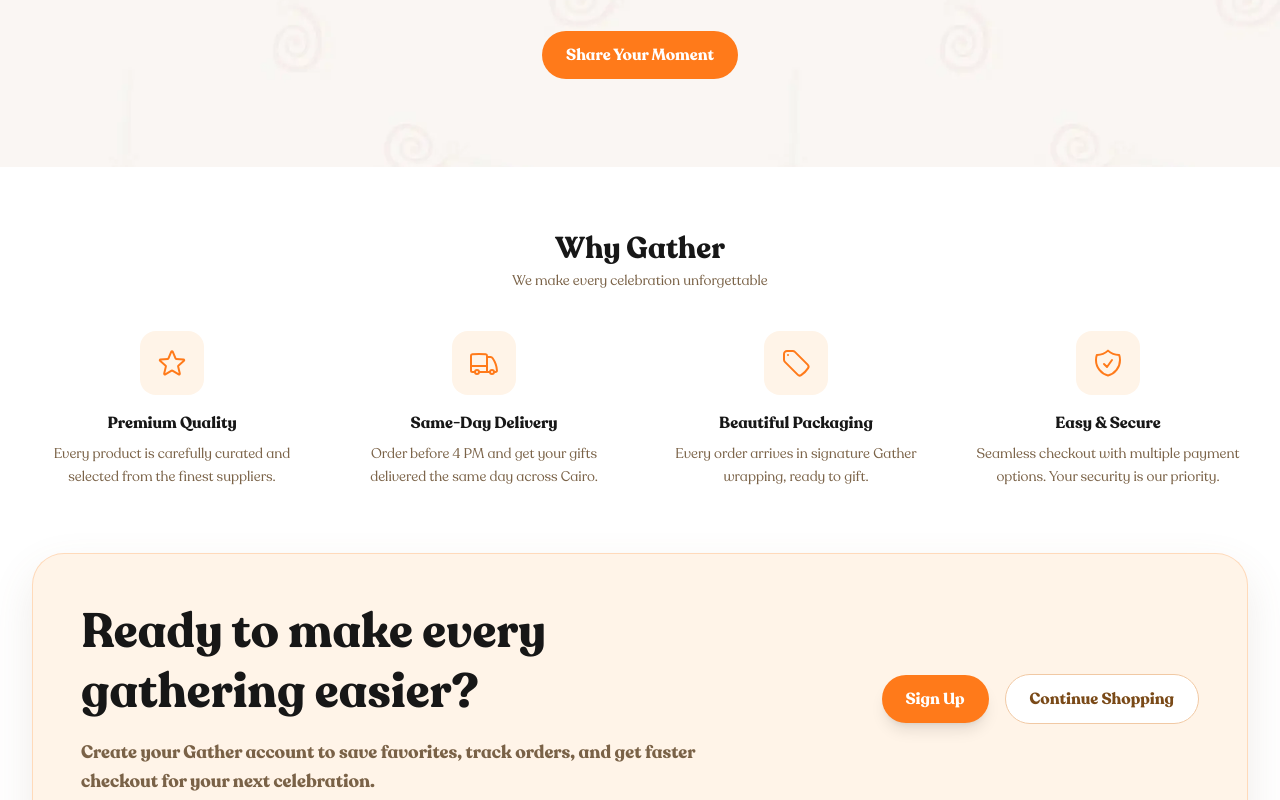
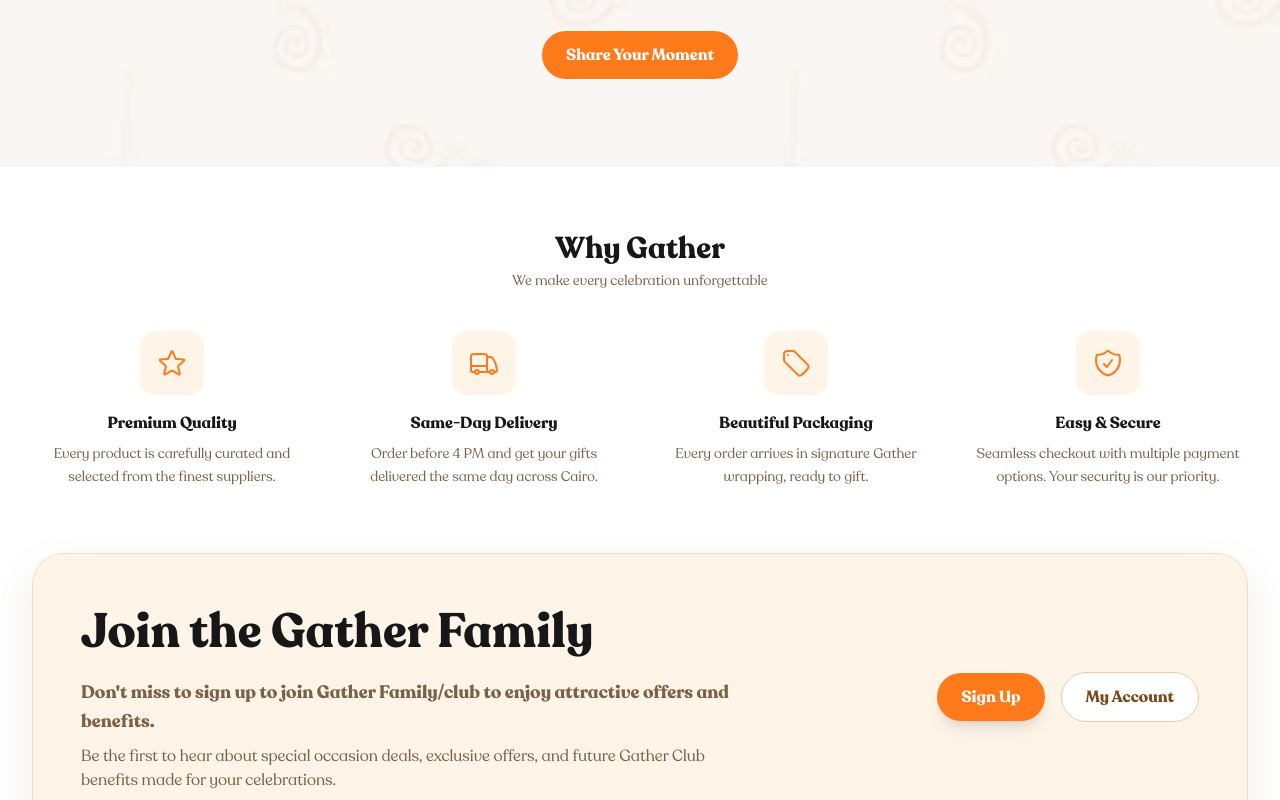
Before and after one commit to Word-of-Mouth-Marketing-agency/gather, a Next.js app: page / in a window 1280 px wide. Shown: the part 4382-5182 px from the top of the page. Built offline with nearby package versions, Linux system fonts and the light colour scheme.

Commit message:
copy: update signup CTA for Gather Family loyalty positioning

```diff
--- a/src/components/layout/PreFooterSignupCTA.tsx
+++ b/src/components/layout/PreFooterSignupCTA.tsx
@@ -3,9 +3,11 @@
 import { useSyncExternalStore } from 'react'
 import Link from 'next/link'
 import { usePathname } from 'next/navigation'
+import { useCustomerSession } from '@/lib/customer-auth'
 
 export default function PreFooterSignupCTA() {
   const pathname = usePathname()
+  const session = useCustomerSession()
   const mounted = useSyncExternalStore(subscribeToMount, () => true, () => false)
 
   if (!mounted || pathname.startsWith('/products/')) return null
@@ -17,19 +19,25 @@ export default function PreFooterSignupCTA() {
           <div className="relative flex flex-col lg:flex-row lg:items-center lg:justify-between gap-8 text-center lg:text-left">
             <div className="max-w-2xl">
               <h2 className="text-3xl sm:text-4xl lg:text-5xl font-bold leading-tight text-[#171717]">
-                Ready to make every gathering easier?
+                Join the Gather Family
               </h2>
               <p className="mt-4 text-base sm:text-lg font-bold leading-relaxed text-[#7a6247]">
-                Create your Gather account to save favorites, track orders, and get faster checkout for your next celebration.
+                Don&apos;t miss to sign up to join Gather Family/club to enjoy attractive offers and benefits.
+              </p>
+              <p className="mt-2 text-sm sm:text-base text-[#7a6247]">
+                Be the first to hear about special occasion deals, exclusive offers, and future Gather Club benefits made for your celebrations.
               </p>
             </div>
 
             <div className="flex flex-col sm:flex-row items-stretch sm:items-center justify-center lg:justify-end gap-3 sm:gap-4 lg:shrink-0">
-              <Link href="/my-account" className="gather-btn-primary px-8 py-3.5 text-base shadow-lg">
+              <Link
+                href={session ? '/my-account' : '/signup'}
+                className="gather-btn-primary px-8 py-3.5 text-base shadow-lg"
+              >
                 Sign Up
               </Link>
-              <Link href="/shop-by-category" className="gather-btn-secondary px-8 py-3.5 text-base">
-                Continue Shopping
+              <Link href="/my-account" className="gather-btn-secondary px-8 py-3.5 text-base">
+                My Account
               </Link>
             </div>
           </div>
```
